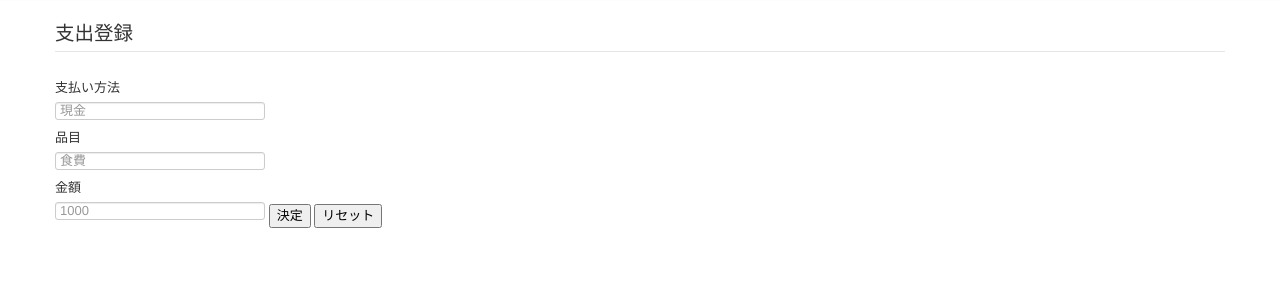
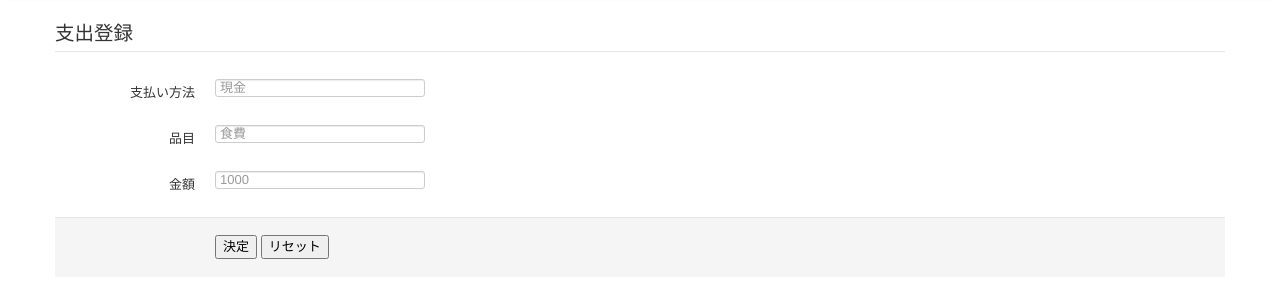
Before and after one commit to onjiro/home-account, a website: page assets/www/index.html in a window 1280 px wide. Shown: the part 43-340 px from the top of the page. Drawn offline with Linux system fonts and the light colour scheme.

Commit message:
apply bootstraped horizontal-form to current form

```diff
--- a/assets/www/index.html
+++ b/assets/www/index.html
@@ -21,22 +21,36 @@
       </div>
     </div>
     <div class="container">
-      <form id="account-entry" method="post">
+      <form id="account-entry" class="form-horizontal" method="post">
         <legend>支出登録</legend>
 
         <input name="date" class="js-date" type="hidden"/>
 
-        <label>支払い方法</label>
-        <input name="opposite-item" type="text" placeholder="現金" required/>
+        <div class="control-group">
+          <label class="control-label">支払い方法</label>
+          <div class="controls">
+            <input name="opposite-item" type="text" placeholder="現金" required/>
+          </div>
+        </div>
 
-        <label>品目</label>
-        <input name="item" type="text" placeholder="食費" required/>
+        <div class="control-group">
+          <label class="control-label">品目</label>
+          <div class="controls">
+            <input name="item" type="text" placeholder="食費" required/>
+          </div>
+        </div>
 
-        <label>金額</label>
-        <input name="amount" type="number" placeholder="1000" required/>
+        <div class="control-group">
+          <label class="control-label">金額</label>
+          <div class="controls">
+            <input name="amount" type="number" placeholder="1000" required/>
+          </div>
+        </div>
 
-        <input type="submit" value="決定"/>
-        <input type="reset" value="リセット"/>
+        <div class="form-actions">
+          <input type="submit" value="決定"/>
+          <input type="reset" value="リセット"/>
+        </div>
       </form>
     </div>
   </body>
```
